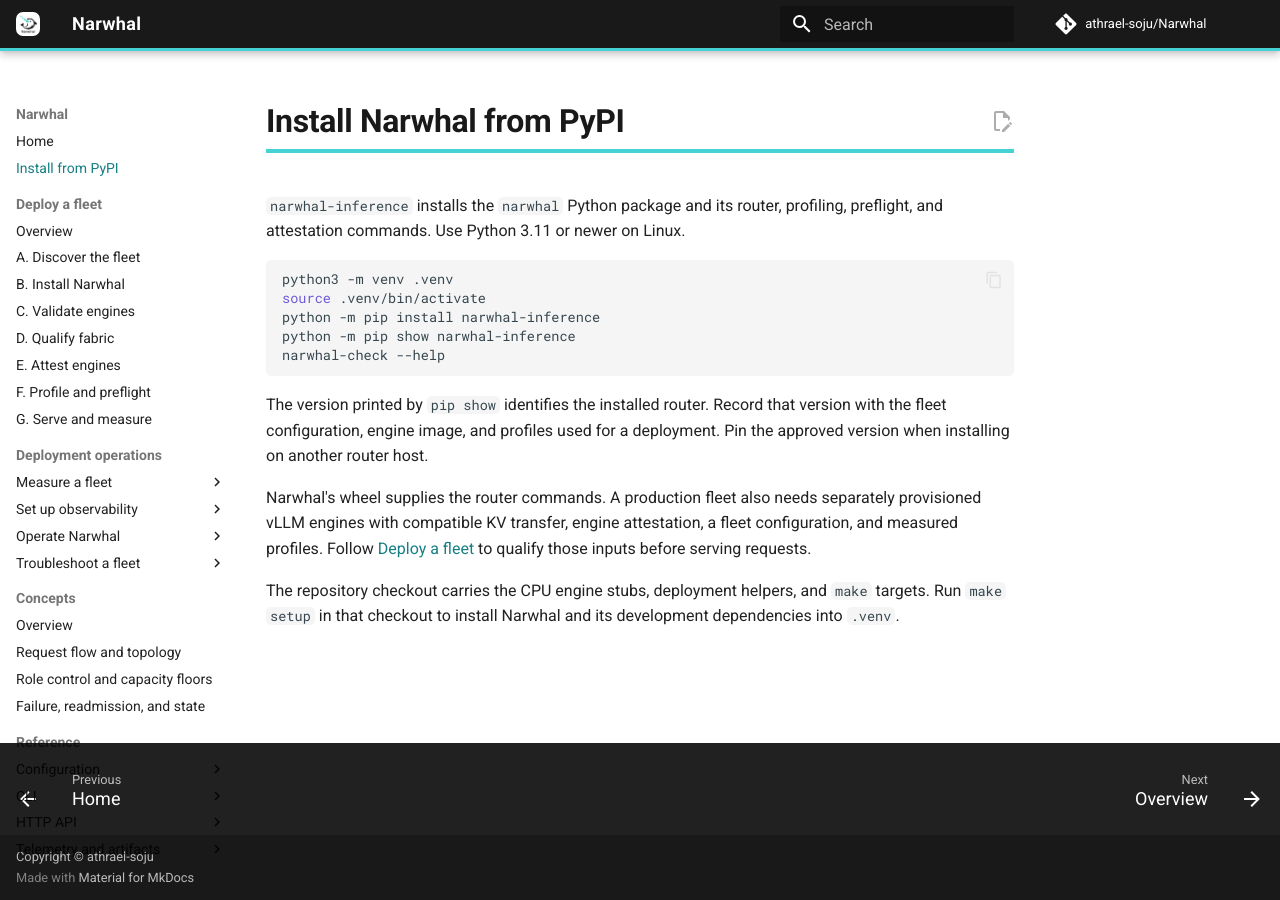
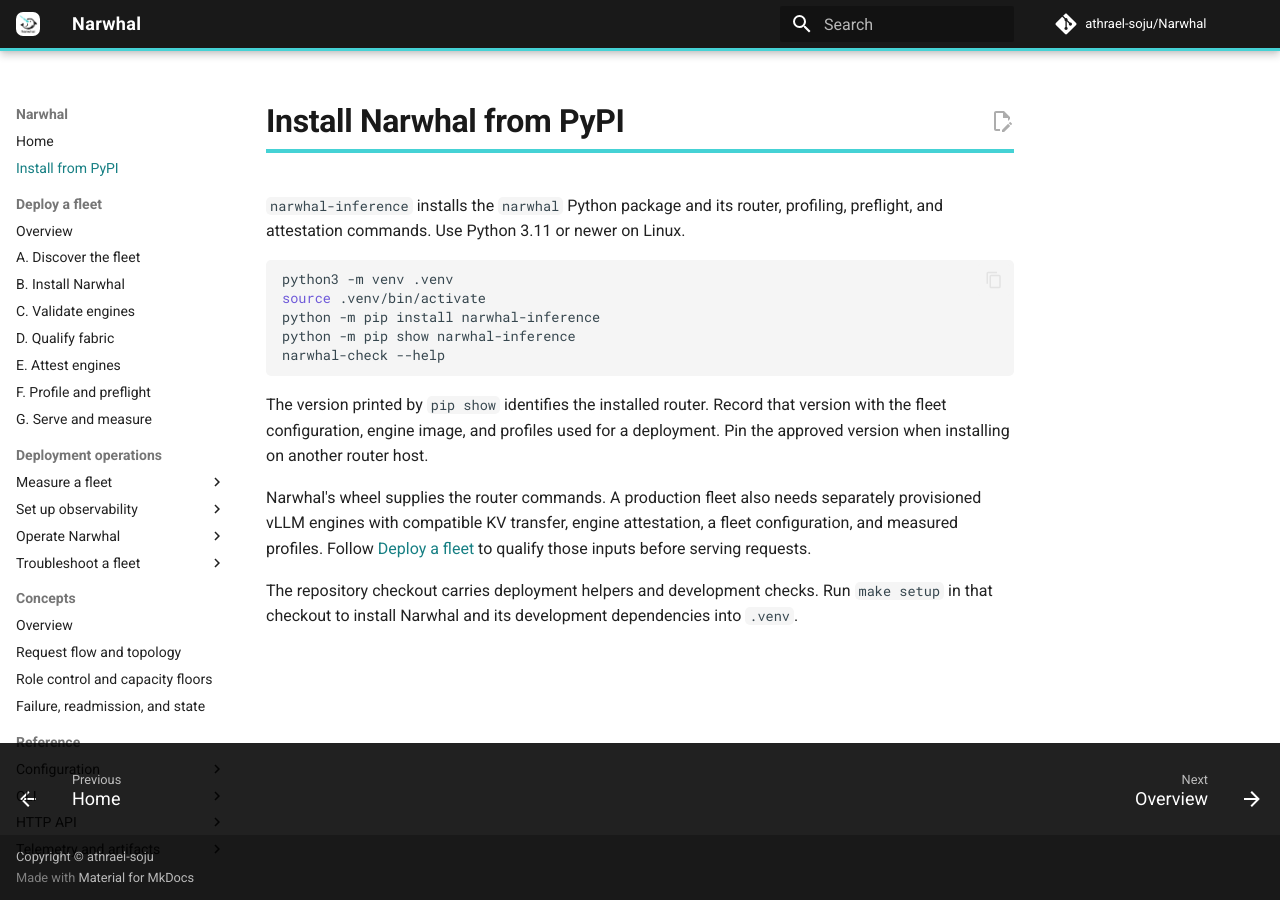
Before and after one commit to athrael-soju/Narwhal, an MkDocs documentation site: the page built from docs/Install-from-PyPI.md, in a window 1280 px wide. Built offline with MkDocs 1.6.1 and Material for MkDocs 9.7.7, drawn with Linux system fonts in a browser that asks for light colours; comment, search, counter and statistics services are not loaded.

Commit message:
docs: remove obsolete CPU tooling references

```diff
--- a/docs/Install-from-PyPI.md
+++ b/docs/Install-from-PyPI.md
@@ -14,4 +14,4 @@
 
 Narwhal's wheel supplies the router commands. A production fleet also needs separately provisioned vLLM engines with compatible KV transfer, engine attestation, a fleet configuration, and measured profiles. Follow [Deploy a fleet](Deploy.md) to qualify those inputs before serving requests.
 
-The repository checkout carries the CPU engine stubs, deployment helpers, and `make` targets. Run `make setup` in that checkout to install Narwhal and its development dependencies into `.venv`.
+The repository checkout carries deployment helpers and development checks. Run `make setup` in that checkout to install Narwhal and its development dependencies into `.venv`.
```
Also changed, not shown: CHANGELOG.md (+0 -1 lines), docs/configuration/05-Engine-Launch.md (+0 -2 lines).
